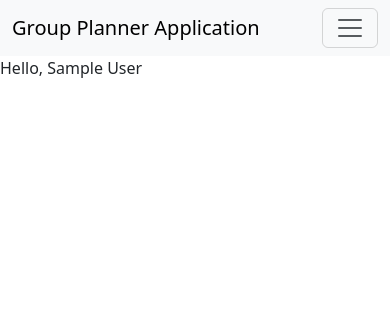
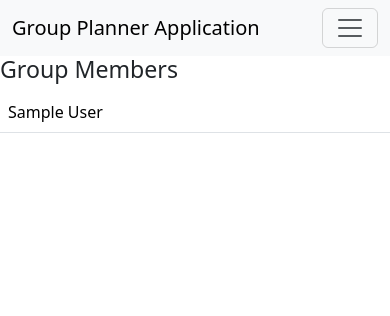
Before and after one commit to Gregorh98/GroupPlannerApplication, a Flask app: page /home in a window 390 px wide. Shown: the top 316 px of the page. Run offline with Flask 3, Linux system fonts and the light colour scheme; the visitor is signed in with stand-in values (Sample User, id 1); data that the repository does not hold is empty; some libraries are stand-ins or nearby versions.

Commit message:
Added group members list

```diff
--- a/db.py
+++ b/db.py
@@ -1,13 +1,18 @@
+import os
+
 import psycopg2
+from dotenv import load_dotenv
 
+load_dotenv()
 
 def getConn():
+    print(os.getenv("DB_PASS"))
     return psycopg2.connect(
-        host="localhost",
-        port="5432",
-        database="GroupMeetOrganiser",
-        user="postgres",
-        password="alm151ntL"
+        host=os.getenv("DB_HOST"),
+        port=os.getenv("DB_PORT"),
+        database=os.getenv("DB_DATABASE"),
+        user=os.getenv("DB_USER"),
+        password=os.getenv("DB_PASS")
     )
 
 
@@ -18,8 +23,8 @@ def getUserId(name, groupCode):
             data = (name, groupCode,)
 
             cursor.execute(sql, data)
-            id = cursor.fetchone()[0]
-            return id
+            id = cursor.fetchone()
+            return id if id == None else id[0]
 
 
 def addUser(name, groupCode):
@@ -30,3 +35,14 @@ def addUser(name, groupCode):
 
             cursor.execute(sql, data)
             conn.commit()
+
+
+def getGroupMemberNames(groupCode, name):
+    with getConn() as conn:
+        with conn.cursor() as cursor:
+            sql = "select name from users.users where group_code = %s and name != %s"
+            data = (groupCode,name,)
+
+            cursor.execute(sql, data)
+            names = cursor.fetchall()
+            return names
--- a/main.py
+++ b/main.py
@@ -37,7 +37,7 @@ def index():
 @app.route("/home")
 def home():
     if "id" in session.keys():
-        return render_template("home.html")
+        return render_template("home.html", groupMembers=db.getGroupMemberNames(session["groupCode"], session["name"]))
     else:
         return redirect(url_for("index"))
 
--- a/templates/home.html
+++ b/templates/home.html
@@ -3,16 +3,31 @@
 <head>
     <meta charset="utf-8">
     <meta name="viewport" content="width=device-width, initial-scale=1">
-    <title>Bootstrap demo</title>
+    <title>Group Planner - Home</title>
     <link href="https://cdn.jsdelivr.net/npm/bootstrap@5.3.0-alpha3/dist/css/bootstrap.min.css" rel="stylesheet"
           integrity="sha384-KK94CHFLLe+nY2dmCWGMq91rCGa5gtU4mk92HdvYe+M/SXH301p5ILy+dN9+nJOZ" crossorigin="anonymous">
-
 </head>
 <body>
 {% include "_includes/_navbar.html"%}
+<div class="grid">
+    <div class="row">
+        <div class="col">
+            <!-- Calendar here -->
+        </div>
+        <div class="col-sm">
+            <h3>Group Members</h3>
 
-Hello, {{session["name"]}}
-
+            <table class="table">
+                <tbody>
+                <tr><td>{{ session["name"].title() }}</td></tr>
+                {% for member in groupMembers %}
+                <tr><td>{{member[0].title()}}</td></tr>
+                {% endfor %}
+                </tbody>
+            </table>
+        </div>
+    </div>
+</div>
 <script src="https://cdn.jsdelivr.net/npm/@popperjs/core@2.11.7/dist/umd/popper.min.js"
         integrity="sha384-zYPOMqeu1DAVkHiLqWBUTcbYfZ8osu1Nd6Z89ify25QV9guujx43ITvfi12/QExE"
         crossorigin="anonymous"></script>
--- a/templates/index.html
+++ b/templates/index.html
@@ -3,14 +3,12 @@
 <head>
     <meta charset="utf-8">
     <meta name="viewport" content="width=device-width, initial-scale=1">
-    <title>Bootstrap demo</title>
+    <title>Group Planner</title>
     <link href="https://cdn.jsdelivr.net/npm/bootstrap@5.3.0-alpha3/dist/css/bootstrap.min.css" rel="stylesheet"
           integrity="sha384-KK94CHFLLe+nY2dmCWGMq91rCGa5gtU4mk92HdvYe+M/SXH301p5ILy+dN9+nJOZ" crossorigin="anonymous">
     <link href="{{url_for('static', filename='css/index.css')}}" rel="stylesheet">
 </head>
 <body style="background: #EEEEEE">
-
-{%include "_includes/_toast.html"%}
 
 <div class="center-screen">
     <div class="center-fill">
```
